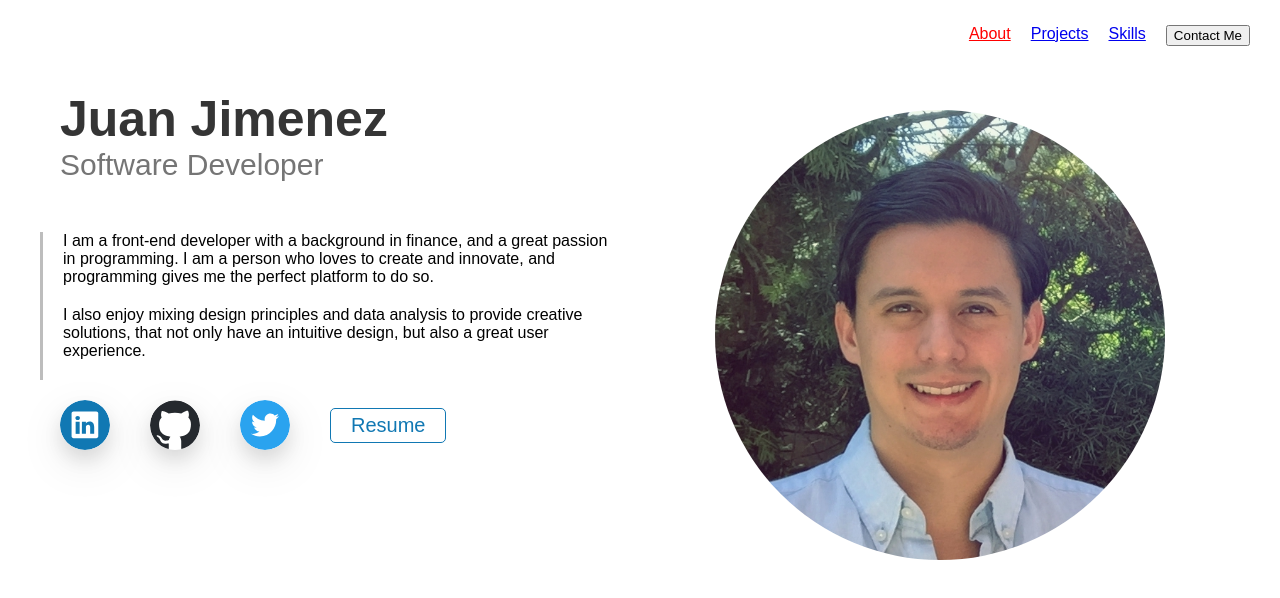
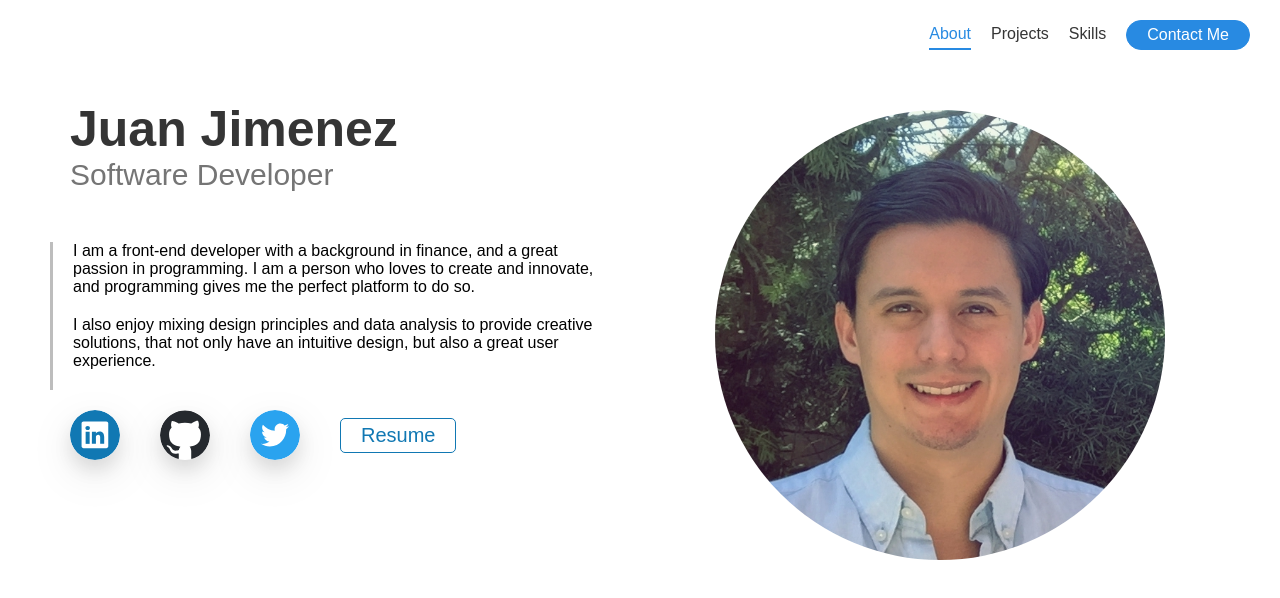
Before and after one commit to jdiejim/personal-portfolio, a React (Create React App) app: page /about in a window 1280 px wide. Shown: the top 598 px of the page. Built offline with nearby package versions, Linux system fonts and the light colour scheme.

Commit message:
Add header links style

```diff
--- a/src/components/About.js
+++ b/src/components/About.js
@@ -1,11 +1,19 @@
-import React from 'react';
+import React, { Component } from 'react';
 import github from '../assets/github.svg';
 import twitter from '../assets/twitter.svg';
 import linkedin from '../assets/linkedin.svg';
 import profile from '../assets/profile.jpg';
 import './styles/About.css';
 
-function About() {
+class About extends Component {
+  constructor() {
+    super();
+    this.state = {
+      contactToggle: false
+    };
+  }
+
+  render() {
     const githubLogo = { backgroundImage: `url(${github})` };
     const twitterLogo = { backgroundImage: `url(${twitter})` };
     const linkedinLogo = { backgroundImage: `url(${linkedin})` };
@@ -13,6 +21,7 @@ function About() {
 
     return (
       <section id="about">
+        {/* {<div className="about-bg" />} */}
         <section className="about-info">
           <section id="banner">
             <h1 className="banner-title">Juan Jimenez</h1>
@@ -38,5 +47,6 @@ function About() {
       </section>
     );
   }
+}
 
 export default About;
--- a/src/components/App.js
+++ b/src/components/App.js
@@ -3,6 +3,7 @@ import { Route } from 'react-router-dom';
 import Header from './Header';
 import ProjectView from './ProjectView';
 import About from './About';
+import Skills from './Skills';
 import './styles/App.css';
 
 class App extends Component {
@@ -12,6 +13,7 @@ class App extends Component {
         <Header />
         <Route path="/projects" component={ProjectView} />
         <Route path="/about" component={About} />
+        <Route path="/skills" component={Skills} />
       </section>
     );
   }
--- /dev/null
+++ b/src/components/Skills.js
@@ -0,0 +1,12 @@
+import React from 'react';
+import './styles/Skills.css';
+
+function Skills() {
+  return (
+    <section>
+
+    </section>
+  )
+}
+
+export default Skills;
--- a/src/components/styles/About.css
+++ b/src/components/styles/About.css
@@ -13,8 +13,23 @@
   padding: 20px 40px 40px;
 }
 
+.about-bg {
+  position: absolute;
+  top: 0;
+  left: 0;
+  z-index: -1;
+  width: 100%;
+  height: 100vh;
+  background-color: #288AE2;
+  /* transform: rotate(20deg); */
+}
+
 .about-info {
   width: 50%;
+  padding: 10px;
+  background-color: #FFF;
+  border-radius: 10px;
+  /* box-shadow: 0 10px 18px rgba(0, 0, 0, 0.2), 0 14px 45px rgba(0, 0, 0, 0.2);   */
 }
 
 .about-profile {
--- a/src/components/styles/Carousel.css
+++ b/src/components/styles/Carousel.css
@@ -1,5 +1,5 @@
-@keyframes slide-down {
-  from { transform: translateY(-100%); }
+@keyframes slide-up {
+  from { transform: translateY(100%); }
   to   { transform: translateY(0%); }
 }
 
@@ -20,7 +20,7 @@
   width: 60%;
   height: 400px;
   margin: 50px auto;
-  animation: slide-down 0.3s;
+  animation: slide-up 0.3s;
   box-shadow: 0 10px 18px rgba(0, 0, 0, 0.2), 0 14px 45px rgba(0, 0, 0, 0.2);
 }
 
--- a/src/components/styles/Header.css
+++ b/src/components/styles/Header.css
@@ -5,7 +5,7 @@
   align-items: center;
   justify-content: flex-end;
   height: 70px;
-  background-color: #FFF;
+  /* background-color: #FFF; */
   /* border: 1px solid red; */
   /* box-shadow: 0 10px 18px rgba(0, 0, 0, 0.05), 0 14px 45px rgba(0, 0, 0, 0.05); */
 }
@@ -18,12 +18,41 @@
 
 .header-tab {
   margin: 0 10px;
+  padding: 5px 0;
+  color: #353535;
+  text-decoration: none;
+  border-bottom: 2px solid #FFF;
+}
+
+.header-tab:hover {
+  border-bottom: 2px solid #353535;
 }
 
 .is-selected {
-  color: red;
+  color: #288AE2;
+  border-bottom: 2px solid #288AE2;
 }
 
 #contact-me {
+  display: flex;
+  align-items: center;
+  justify-content: center;
+  padding: 5px 20px;
   margin: 0 10px;
+  color: #FFF;
+  background-color: #288AE2;
+  border: 1px solid #288AE2;
+  border-radius: 20px;
+  font-size: 16px;
+  text-decoration: none;
+  transition: all 0.2s;
 }
+
+#contact-me:hover {
+  transform: scale(1.1);
+}
+
+#contact-me:focus {
+  outline: none;
+  box-shadow: 0 10px 18px rgba(0, 0, 0, 0.05), 0 14px 45px rgba(0, 0, 0, 0.05);
+}
```
Also changed, not shown: src/components/styles/Skills.css (added). Lines whose indentation alone changed are shown as unchanged.
